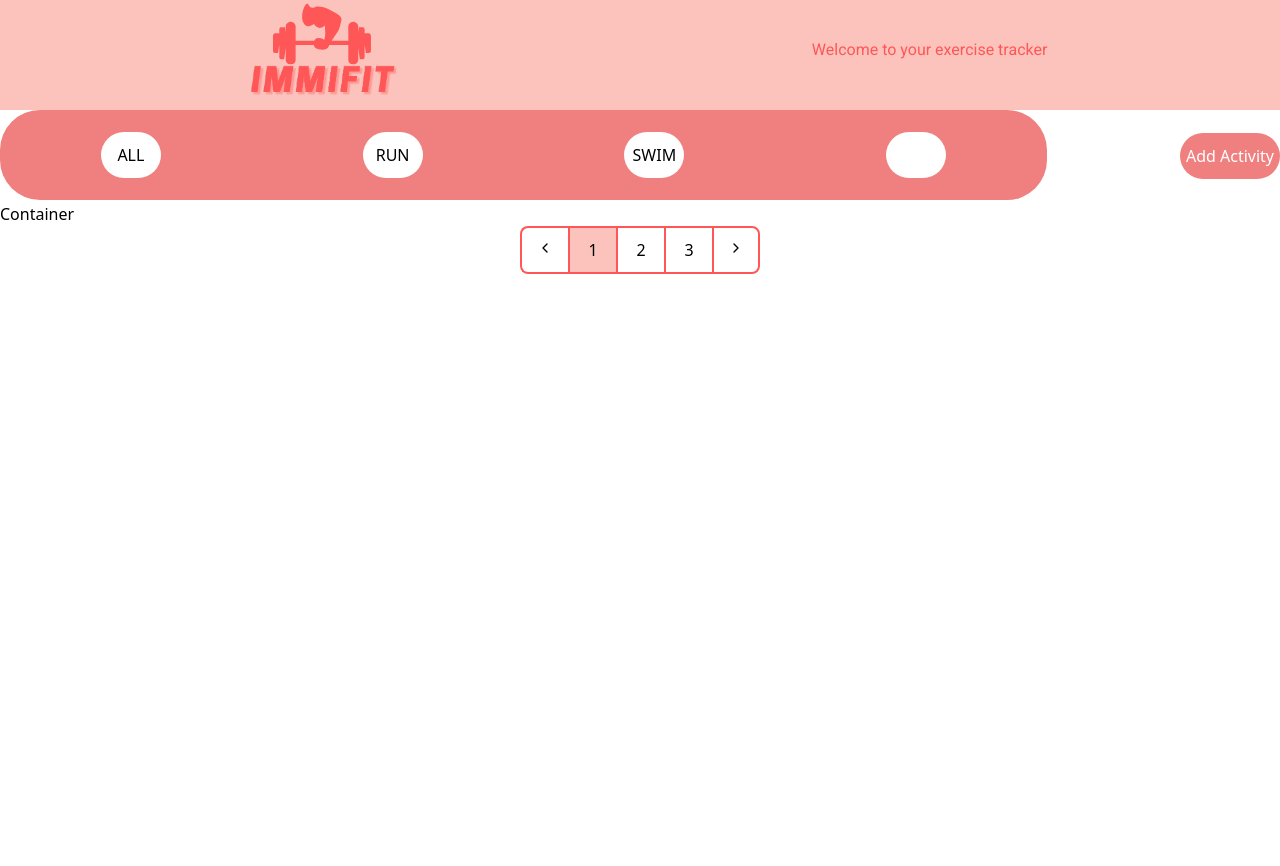
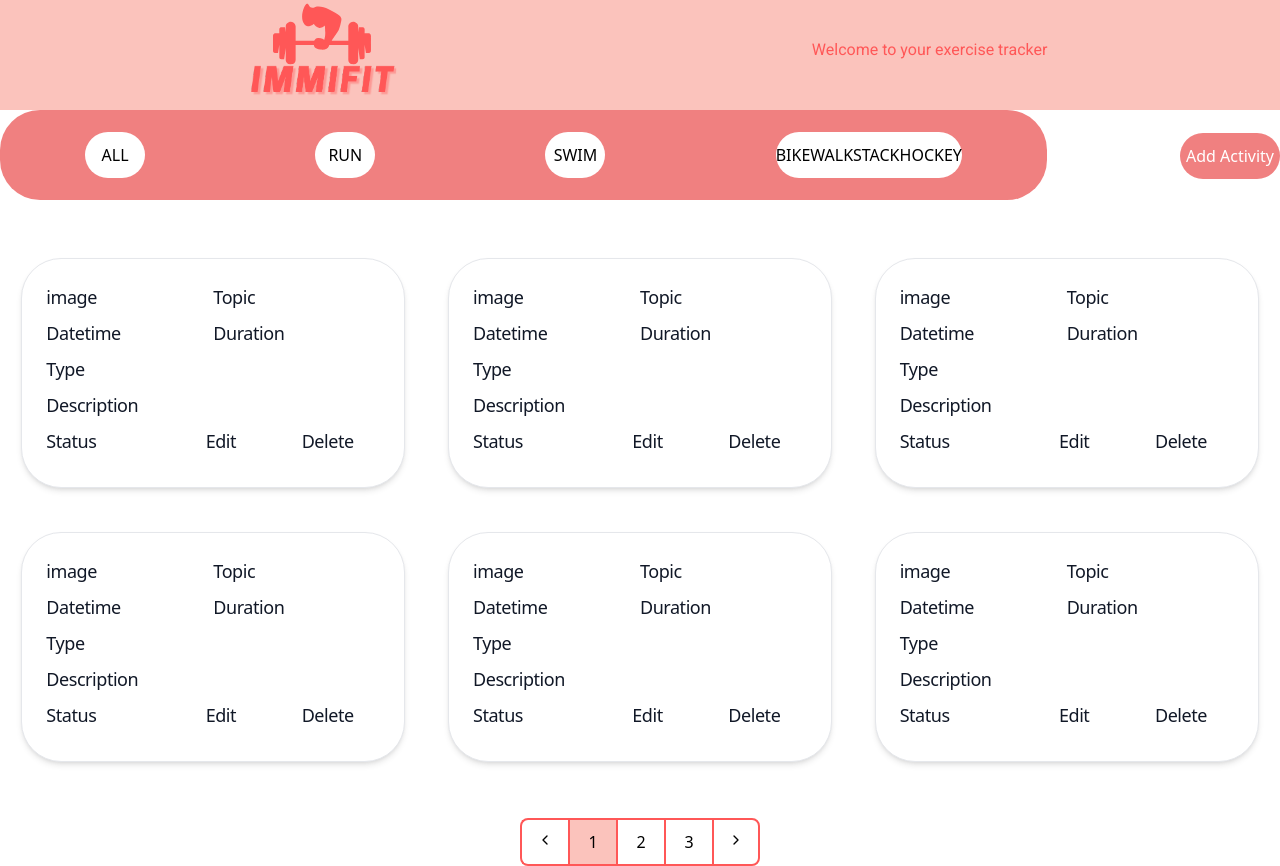
Before and after one commit to SupTarr/FrontendImmifit, a React (Vite) app: page / in a window 1280 px wide. Before the commit the page ends 800 px from the top, so only its background shows below. Built offline with nearby package versions, Linux system fonts and the light colour scheme.

Commit message:
Modifiy header and container

```diff
--- a/src/components/container/Container.jsx
+++ b/src/components/container/Container.jsx
@@ -1,8 +1,170 @@
 import React from "react";
 import "./container.css";
 
-function Container() {
-  return <div>Container</div>;
+const Container = () => {
+  return (
+
+    <div className="mb-14">
+      <div className="flex justify-around mt-14" >
+        <a href="#" className="block p-6 max-w-sm bg-white rounded-[40px] border border-gray-200 shadow-md hover:bg-gray-100 dark:bg-gray-800 dark:border-gray-700 dark:hover:bg-gray-700">
+          <div className="grid grid-cols-2">
+            <h5 className="mb-2 text-lg tracking-tight text-gray-900 dark:text-white sm:flex-wrap">image</h5>
+            <h5 className="mb-2 text-lg tracking-tight text-gray-900 dark:text-white sm:flex-wrap">Topic</h5>
+          </div>
+          <div className="grid grid-cols-2">
+            <h5 className="mb-2 text-lg tracking-tight text-gray-900 dark:text-white sm:flex-wrap">Datetime</h5>
+            <h5 className="mb-2 text-lg tracking-tight text-gray-900 dark:text-white sm:flex-wrap">Duration</h5>
+          </div>
+          <div className="grid">
+            <h5 className="mb-2 text-lg tracking-tight text-gray-900 dark:text-white sm:flex-wrap">Type</h5>
+          </div>
+          <div className="grid">
+            <h5 className="mb-2 text-lg tracking-tight text-gray-900 dark:text-white sm:flex-wrap">Description</h5>
+          </div>
+
+          <div className="grid grid-cols-3 gap-36">
+            <h5 className="mb-2 text-lg tracking-tight text-gray-900 dark:text-white sm:flex-wrap">Status</h5>
+            <div className="grid grid-cols-2 gap-24">
+              <h5 className="mb-2 text-lg tracking-tight text-gray-900 dark:text-white sm:flex-wrap">Edit</h5>
+              <h5 className="mb-2 text-lg tracking-tight text-gray-900 dark:text-white sm:flex-wrap">Delete</h5>
+            </div>
+
+          </div>
+        </a>
+        <a href="#" className="block p-6 max-w-sm bg-white rounded-[40px] border border-gray-200 shadow-md hover:bg-gray-100 dark:bg-gray-800 dark:border-gray-700 dark:hover:bg-gray-700">
+          <div className="grid grid-cols-2">
+            <h5 className="mb-2 text-lg tracking-tight text-gray-900 dark:text-white sm:flex-wrap">image</h5>
+            <h5 className="mb-2 text-lg tracking-tight text-gray-900 dark:text-white sm:flex-wrap">Topic</h5>
+          </div>
+          <div className="grid grid-cols-2">
+            <h5 className="mb-2 text-lg tracking-tight text-gray-900 dark:text-white sm:flex-wrap">Datetime</h5>
+            <h5 className="mb-2 text-lg tracking-tight text-gray-900 dark:text-white sm:flex-wrap">Duration</h5>
+          </div>
+          <div className="grid">
+            <h5 className="mb-2 text-lg tracking-tight text-gray-900 dark:text-white sm:flex-wrap">Type</h5>
+          </div>
+          <div className="grid">
+            <h5 className="mb-2 text-lg tracking-tight text-gray-900 dark:text-white sm:flex-wrap">Description</h5>
+          </div>
+
+          <div className="grid grid-cols-3 gap-36">
+            <h5 className="mb-2 text-lg tracking-tight text-gray-900 dark:text-white sm:flex-wrap">Status</h5>
+            <div className="grid grid-cols-2 gap-24">
+              <h5 className="mb-2 text-lg tracking-tight text-gray-900 dark:text-white sm:flex-wrap">Edit</h5>
+              <h5 className="mb-2 text-lg tracking-tight text-gray-900 dark:text-white sm:flex-wrap">Delete</h5>
+            </div>
+
+          </div>
+        </a>
+        <a href="#" className="block p-6 max-w-sm bg-white rounded-[40px] border border-gray-200 shadow-md hover:bg-gray-100 dark:bg-gray-800 dark:border-gray-700 dark:hover:bg-gray-700">
+          <div className="grid grid-cols-2">
+            <h5 className="mb-2 text-lg tracking-tight text-gray-900 dark:text-white sm:flex-wrap">image</h5>
+            <h5 className="mb-2 text-lg tracking-tight text-gray-900 dark:text-white sm:flex-wrap">Topic</h5>
+          </div>
+          <div className="grid grid-cols-2">
+            <h5 className="mb-2 text-lg tracking-tight text-gray-900 dark:text-white sm:flex-wrap">Datetime</h5>
+            <h5 className="mb-2 text-lg tracking-tight text-gray-900 dark:text-white sm:flex-wrap">Duration</h5>
+          </div>
+          <div className="grid">
+            <h5 className="mb-2 text-lg tracking-tight text-gray-900 dark:text-white sm:flex-wrap">Type</h5>
+          </div>
+          <div className="grid">
+            <h5 className="mb-2 text-lg tracking-tight text-gray-900 dark:text-white sm:flex-wrap">Description</h5>
+          </div>
+
+          <div className="grid grid-cols-3 gap-36">
+            <h5 className="mb-2 text-lg tracking-tight text-gray-900 dark:text-white sm:flex-wrap">Status</h5>
+            <div className="grid grid-cols-2 gap-24">
+              <h5 className="mb-2 text-lg tracking-tight text-gray-900 dark:text-white sm:flex-wrap">Edit</h5>
+              <h5 className="mb-2 text-lg tracking-tight text-gray-900 dark:text-white sm:flex-wrap">Delete</h5>
+            </div>
+
+          </div>
+        </a>
+      </div>
+      <div className="flex justify-around mt-11" >
+        <a href="#" className="block p-6 max-w-sm bg-white rounded-[40px] border border-gray-200 shadow-md hover:bg-gray-100 dark:bg-gray-800 dark:border-gray-700 dark:hover:bg-gray-700">
+          <div className="grid grid-cols-2">
+            <h5 className="mb-2 text-lg tracking-tight text-gray-900 dark:text-white sm:flex-wrap">image</h5>
+            <h5 className="mb-2 text-lg tracking-tight text-gray-900 dark:text-white sm:flex-wrap">Topic</h5>
+          </div>
+          <div className="grid grid-cols-2">
+            <h5 className="mb-2 text-lg tracking-tight text-gray-900 dark:text-white sm:flex-wrap">Datetime</h5>
+            <h5 className="mb-2 text-lg tracking-tight text-gray-900 dark:text-white sm:flex-wrap">Duration</h5>
+          </div>
+          <div className="grid">
+            <h5 className="mb-2 text-lg tracking-tight text-gray-900 dark:text-white sm:flex-wrap">Type</h5>
+          </div>
+          <div className="grid">
+            <h5 className="mb-2 text-lg tracking-tight text-gray-900 dark:text-white sm:flex-wrap">Description</h5>
+          </div>
+
+          <div className="grid grid-cols-3 gap-36">
+            <h5 className="mb-2 text-lg tracking-tight text-gray-900 dark:text-white sm:flex-wrap">Status</h5>
+            <div className="grid grid-cols-2 gap-24">
+              <h5 className="mb-2 text-lg tracking-tight text-gray-900 dark:text-white sm:flex-wrap">Edit</h5>
+              <h5 className="mb-2 text-lg tracking-tight text-gray-900 dark:text-white sm:flex-wrap">Delete</h5>
+            </div>
+
+          </div>
+        </a>
+        <a href="#" className="block p-6 max-w-sm bg-white rounded-[40px] border border-gray-200 shadow-md hover:bg-gray-100 dark:bg-gray-800 dark:border-gray-700 dark:hover:bg-gray-700">
+          <div className="grid grid-cols-2">
+            <h5 className="mb-2 text-lg tracking-tight text-gray-900 dark:text-white sm:flex-wrap">image</h5>
+            <h5 className="mb-2 text-lg tracking-tight text-gray-900 dark:text-white sm:flex-wrap">Topic</h5>
+          </div>
+          <div className="grid grid-cols-2">
+            <h5 className="mb-2 text-lg tracking-tight text-gray-900 dark:text-white sm:flex-wrap">Datetime</h5>
+            <h5 className="mb-2 text-lg tracking-tight text-gray-900 dark:text-white sm:flex-wrap">Duration</h5>
+          </div>
+          <div className="grid">
+            <h5 className="mb-2 text-lg tracking-tight text-gray-900 dark:text-white sm:flex-wrap">Type</h5>
+          </div>
+          <div className="grid">
+            <h5 className="mb-2 text-lg tracking-tight text-gray-900 dark:text-white sm:flex-wrap">Description</h5>
+          </div>
+
+          <div className="grid grid-cols-3 gap-36">
+            <h5 className="mb-2 text-lg tracking-tight text-gray-900 dark:text-white sm:flex-wrap">Status</h5>
+            <div className="grid grid-cols-2 gap-24">
+              <h5 className="mb-2 text-lg tracking-tight text-gray-900 dark:text-white sm:flex-wrap">Edit</h5>
+              <h5 className="mb-2 text-lg tracking-tight text-gray-900 dark:text-white sm:flex-wrap">Delete</h5>
+            </div>
+
+          </div>
+        </a>
+        <a href="#" className="block p-6 max-w-sm bg-white rounded-[40px] border border-gray-200 shadow-md hover:bg-gray-100 dark:bg-gray-800 dark:border-gray-700 dark:hover:bg-gray-700">
+          <div className="grid grid-cols-2">
+            <h5 className="mb-2 text-lg tracking-tight text-gray-900 dark:text-white sm:flex-wrap">image</h5>
+            <h5 className="mb-2 text-lg tracking-tight text-gray-900 dark:text-white sm:flex-wrap">Topic</h5>
+          </div>
+          <div className="grid grid-cols-2">
+            <h5 className="mb-2 text-lg tracking-tight text-gray-900 dark:text-white sm:flex-wrap">Datetime</h5>
+            <h5 className="mb-2 text-lg tracking-tight text-gray-900 dark:text-white sm:flex-wrap">Duration</h5>
+          </div>
+          <div className="grid">
+            <h5 className="mb-2 text-lg tracking-tight text-gray-900 dark:text-white sm:flex-wrap">Type</h5>
+          </div>
+          <div className="grid">
+            <h5 className="mb-2 text-lg tracking-tight text-gray-900 dark:text-white sm:flex-wrap">Description</h5>
+          </div>
+
+          <div className="grid grid-cols-3 gap-36">
+            <h5 className="mb-2 text-lg tracking-tight text-gray-900 dark:text-white sm:flex-wrap">Status</h5>
+            <div className="grid grid-cols-2 gap-24">
+              <h5 className="mb-2 text-lg tracking-tight text-gray-900 dark:text-white sm:flex-wrap">Edit</h5>
+              <h5 className="mb-2 text-lg tracking-tight text-gray-900 dark:text-white sm:flex-wrap">Delete</h5>
+            </div>
+
+          </div>
+        </a>
+      </div>
+
+
+    </div>
+
+  )
+
 }
 
 export default Container;
--- a/src/components/header/Header.jsx
+++ b/src/components/header/Header.jsx
@@ -16,18 +16,10 @@ const Header = () => {
           SWIM
         </div>
         <div className="Button">
-          {/* <label for="Dropdown">BIKE</label> */}
-          {/* <div class="dropdown">
-            <button class="dropbtn" onclick="">Dropdown
-              <i class="fa fa-caret-down"></i>
-            </button>
-            <div class="dropdown-content" id="myDropdown">
-              <option value="BIKE">BIKE</option>
-              <option value="WALK">WALK</option>
-              <option value="STACK">STACK</option>
-              <option value="HOCKEY">HOCKEY</option>
-            </div>
-          </div> */}
+          <option value="BIKE">BIKE</option>
+          <option value="WALK">WALK</option>
+          <option value="STACK">STACK</option>
+          <option value="HOCKEY">HOCKEY</option>
         </div>
       </div>
       <div className="Activity">
```
